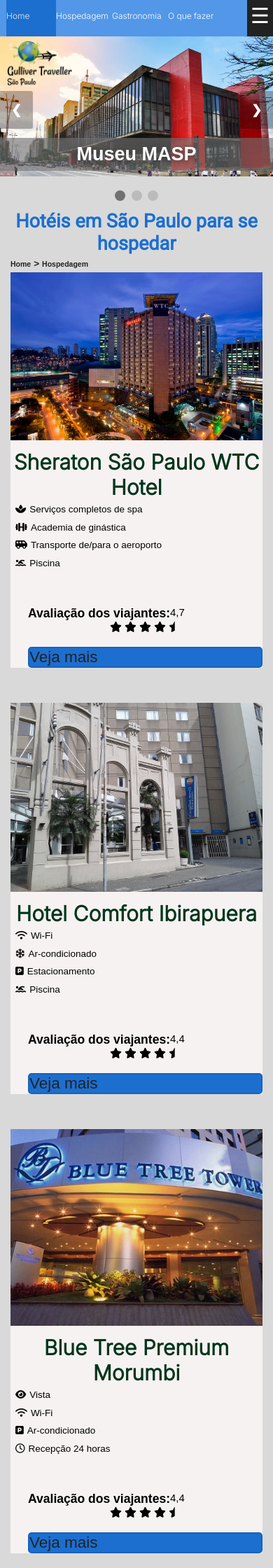
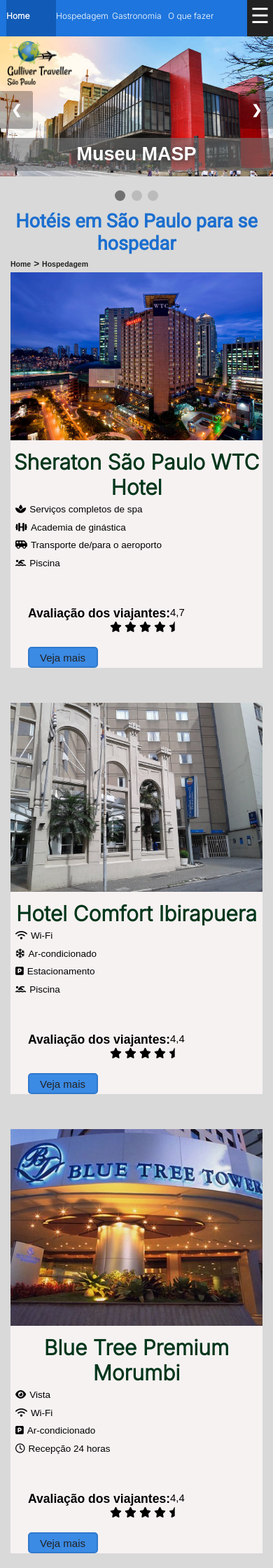
Before and after one commit to AnnylysMedeiros/Gulliver-Traveller--Projeto-FIAP, a PHP site: page / in a window 390 px wide. Shown: the top 2240 px of the page at 70% size. Run offline with PHP 8.4, Linux system fonts and the light colour scheme; some web fonts are replaced.

Commit message:
pequeno ajuste no botão veja mais e correção de contraste das cores do site.

```diff
--- a/css/style.css
+++ b/css/style.css
@@ -22,7 +22,7 @@
     height: 59px;
     display: block;
     position: relative;
-    background-color: #5297E8;
+    background-color: #1D75DD;
 }
 
 .menu a {
@@ -31,7 +31,7 @@
     display: block;
     text-decoration: none;
     text-align: center;
-    background-color: #5297E8;
+    background-color: #1D75DD;
     color: #fff;
     /* #00361B; */
     transition: background-color 1s ease, color 0.9s ease;
@@ -85,9 +85,10 @@
 }
 
 .menu li:hover>a {
-    background-color: #1C6FCF;
-    color: #ebebeb;
-    transition: background-color 1s ease, color 0.9s ease;
+    background-color: #115bb6;
+    color: #fff;
+    font-weight: 600;
+    transition: background-color 1.2s ease, color 0.9s ease;
 
 }
 
@@ -434,22 +435,27 @@
     margin-top: 20px;
     font-size: 1.5rem;
     text-decoration: none;
-    background-color: #1C6FCF;
-    border: 2px solid #1763bb;
+    background-color: #3B8AE4;
+    border: 2px solid #3079cc;
     color: #222;
     border-radius: 5px;
+    width: 135px;
+    height: 40px;
+    align-items: center;
+    padding-left: 15px;
+    padding-right: 15px;
 }
 
 .classificacao_hotel a:hover {
-    background-color: #71a3dd;
-    color: #00361B;
+    background-color: #7cafe9;
+    color: #000000;
 }
 
 /* Fim do bloco com informações dos hoteis */
 
 
 .rodape {
-    background-color: #5297E8;
+    background-color: #1D75DD;
     height: 50px;
     display: flex;
     align-items: center;
@@ -502,6 +508,12 @@
     .titulo_principal {
         font-size: 2.5rem;
         text-align: center;
+    }
+
+    .classificao_hotel a {
+        font-size: 1.2rem;
+        width: 120px;
+        height: 35px;
     }
 }
 
@@ -573,4 +585,10 @@
         font-size: 0.9rem;
     }
 
+    .classificao_hotel a {
+        font-size: 1rem;
+        width: 100px;
+        height: 30px;
+    }
+
 }
```
